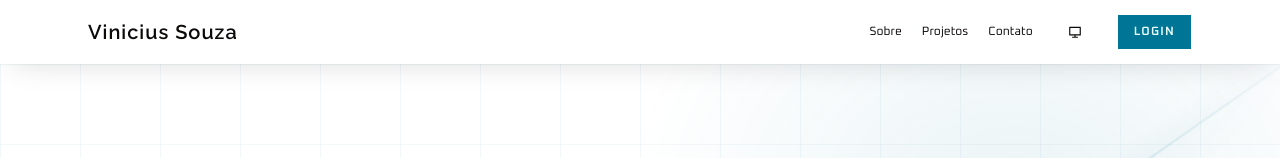
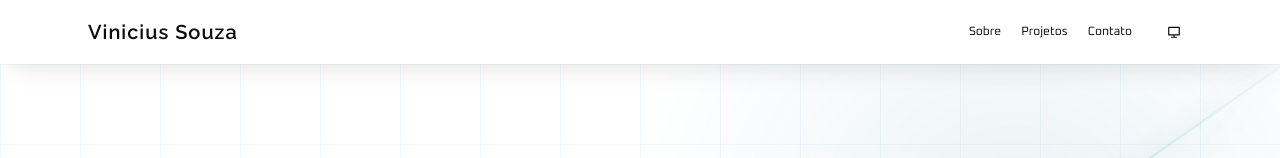
Before and after one commit to viniszofx/viniszofx, a Next.js app: page / in a window 1280 px wide. Shown: the top 158 px of the page. Built offline with nearby package versions, Linux system fonts and the light colour scheme.

Commit message:
Botão **Login** ocultado na página inicial.

```diff
--- a/components/site-header.tsx
+++ b/components/site-header.tsx
@@ -1,6 +1,5 @@
 import Link from "next/link";
 import { ThemeSelector } from "@/components/dashboard/theme-selector";
-import { Button } from "@/components/ui/button";
 
 export function SiteHeader() {
   return (
@@ -19,9 +18,7 @@ export function SiteHeader() {
         </Link>
         <div className="flex items-center gap-4 sm:gap-6"><div className="hidden items-center gap-5 text-xs sm:flex"><Link href="/#sobre" className="hover:text-primary">Sobre</Link><Link href="/#projetos" className="hover:text-primary">Projetos</Link><Link href="/#contato" className="hover:text-primary">Contato</Link></div>
         <ThemeSelector compact />
-        <Button nativeButton={false} render={<Link href="/login" />} size="sm">
-          Login
-        </Button></div>
+        </div>
       </nav>
     </header>
   );
```
